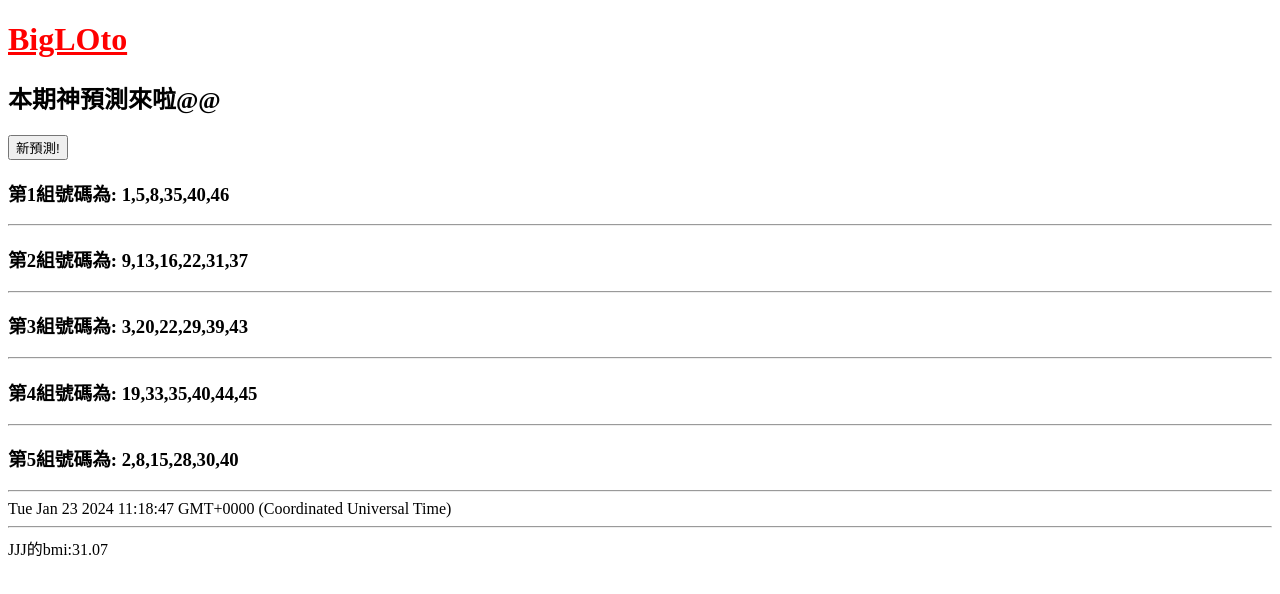
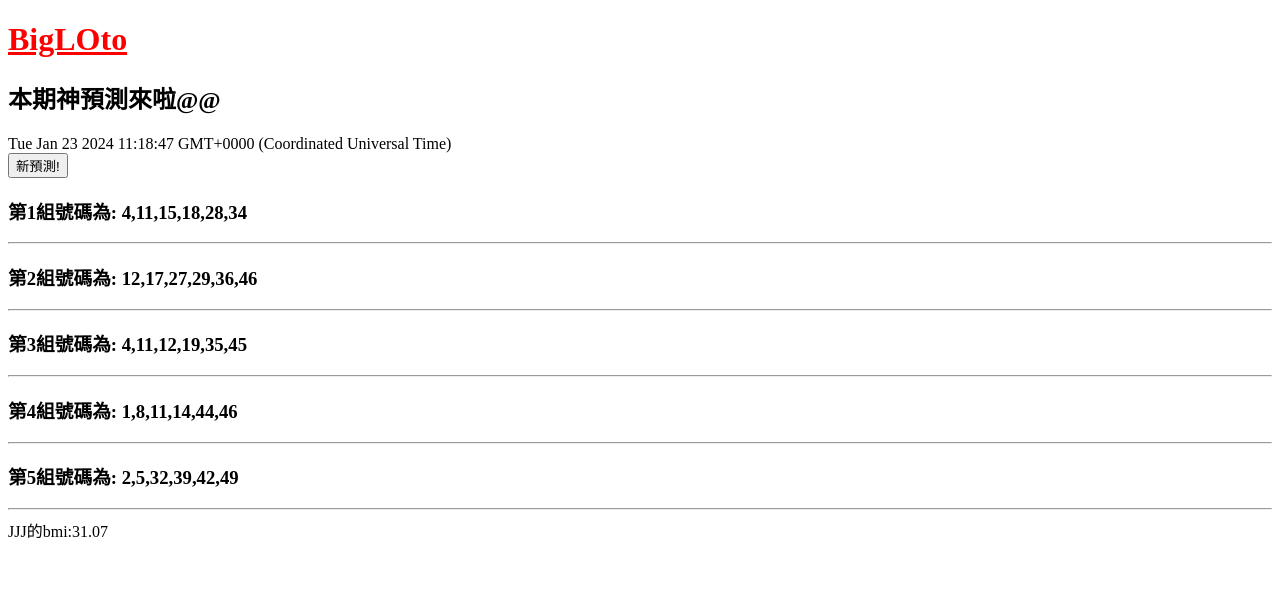
Before and after one commit to kaojohn/javas_demo, a plain HTML site: page index.html in a window 1280 px wide. Both pictures are taken after a click on the button "新預測!". Drawn offline with Linux system fonts and the light colour scheme.

Commit message:
按鈕完成

```diff
--- a/index.html
+++ b/index.html
@@ -11,7 +11,9 @@
 <body>
     <h1>Javascript</h1>
     <h2>本期神預測來啦@@</h2>
-    <button>新預測!</button><br>
+    <div class="Date">day</div>
+    <button onclick="getLottroy()">新預測!</button><br>
+
     <div id="lottroy">
 
 
--- a/index.js
+++ b/index.js
@@ -8,37 +8,23 @@ console.log(nos);
 //     console.log(r);
 // }
 
-document.write(Date() + "<hr>")
 
+/// 日期
+const dateE1 = document.querySelector(".Date");
+dateE1.innerText = Date();
 
-let numbers = [];
-for (let y = 0; y < 5; y++) {
-    let number = [];
-    while (true) {
-        let r = getRandomInt(1, 49);
-        if (!number.includes(r)) {
-            number.push(r);
-        }
-        if (number.length == 6) {
-            break;
-        }
+///按鈕( 取得亂數+排序)
+function getLottroy() {
+    const lottroyE1 = document.querySelector("#lottroy");
+    numbers = getLasu();
+    lottroyE1.innerText = "";
+    for (let i = 0; i < numbers.length; i++) {
+        rows = numbers[i].join(",");
+        lottroyE1.innerHTML += `<h3>第${(i + 1)}組號碼為: ${rows}</h3><hr>`;
+        //document.write(`<h3>第${(i + 1)}組號碼為: ${rows}</h3><hr>`);
     }
-    //排序
-    number.sort(compare);
 
-    numbers.push(number);
-    //document.write(`<h3>第${(y + 1)}組號碼為: ${number.join(" ")}</h3><hr>`);
 }
-console.log(numbers);
-
-//也可以
-const lottroyE1 = document.querySelector("#lottroy");
-for (let i = 0; i < numbers.length; i++) {
-    rows = numbers[i].join(",");
-    lottroyE1.innerHTML += `<h3>第${(i + 1)}組號碼為: ${rows}</h3><hr>`
-    //document.write(`<h3>第${(i + 1)}組號碼為: ${rows}</h3><hr>`);
-}
-
 
 
 // for (let i = 0; i < 6; i++) {
@@ -79,6 +65,28 @@ function getRandomInt(start, end) {
     return x
 }
 
+function getLasu() {
+    let numbers = [];
+    for (let y = 0; y < 5; y++) {
+        let number = [];
+        while (true) {
+            let r = getRandomInt(1, 49);
+            if (!number.includes(r)) {
+                number.push(r);
+            }
+            if (number.length == 6) {
+                break;
+            }
+        }
+        //排序
+        number.sort(compare);
+
+        numbers.push(number);
+        //document.write(`<h3>第${(y + 1)}組號碼為: ${number.join(" ")}</h3><hr>`);
+    }
+    return numbers
+}
+
 function compare(a, b) {
     return a - b;
 }
```
